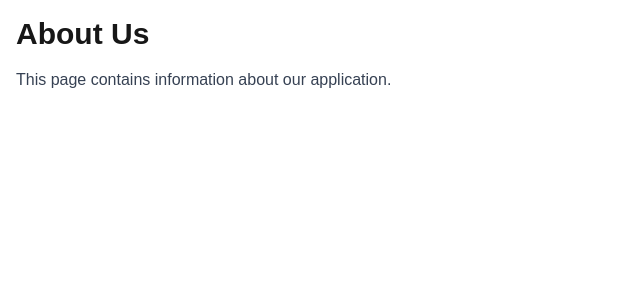
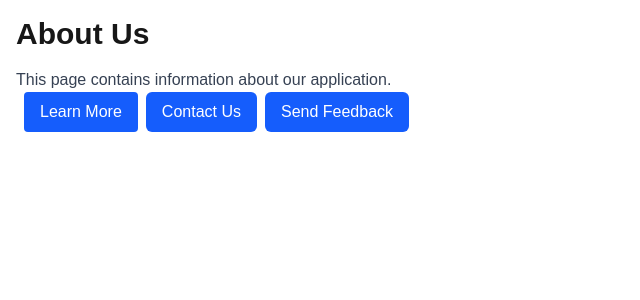
Before and after one commit to samsonkimani/alx-project-0x02-setup, a Next.js app in the folder alx-project-0x02/: page /about in a window 1280 px wide. Shown: the top 300 px of the page, without its empty margins (0-640 px from the left). Built offline with nearby package versions, Linux system fonts and the light colour scheme.

Commit message:
creating a button component

```diff
--- /dev/null
+++ b/alx-project-0x02/components/common/Button.tsx
@@ -0,0 +1,15 @@
+import { ButtonProps } from "@/interfaces";
+import React from "react";
+
+const Button:React.FC<ButtonProps> = ({title, styles, onClick}) => {
+    return (
+        <button
+            className={`bg-blue-600 text-white px-4 py-2 rounded-md hover:bg-blue-700 ${styles}`}
+            onClick={onClick}
+        >
+            {title}
+        </button>
+    );
+}
+
+export default Button;
--- a/alx-project-0x02/interfaces/index.ts
+++ b/alx-project-0x02/interfaces/index.ts
@@ -16,3 +16,9 @@ export interface Post {
     title: string;
     content: string;
 }
+
+export interface ButtonProps {
+    styles?: string;
+    onClick?: () => void;
+    title?: string;
+}
--- a/alx-project-0x02/pages/about.tsx
+++ b/alx-project-0x02/pages/about.tsx
@@ -1,10 +1,17 @@
 import React from "react";
+import Button from "@/components/common/Button";
 
 const About:React.FC = () => {
     return (
         <div className="container mx-auto p-4">
             <h1 className="text-3xl font-bold mb-4">About Us</h1>
             <p className="text-gray-700">This page contains information about our application.</p>
+
+            <div>
+                <Button onClick={() => alert("Button Clicked!")} title="Learn More" styles="ml-2 rounded-sm" />
+                <Button onClick={() => alert("Contact Us!")} title="Contact Us" styles="ml-2 rounded-full" />
+                <Button onClick={() => alert("Feedback Sent!")} title="Send Feedback" styles="ml-2 rounded-md" />
+            </div>
         </div>
     );
 }
```
